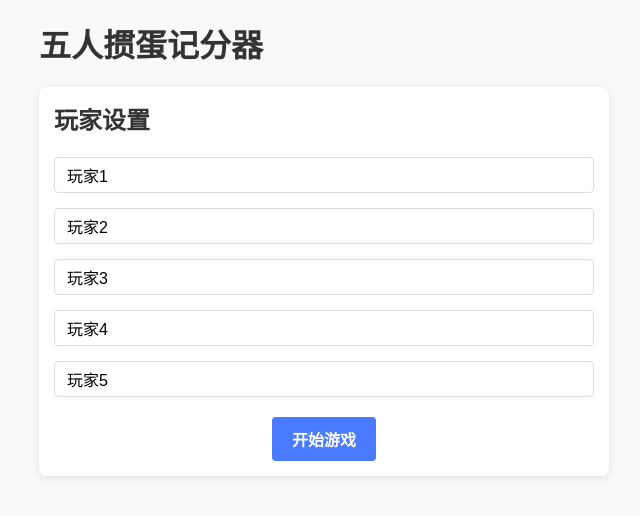
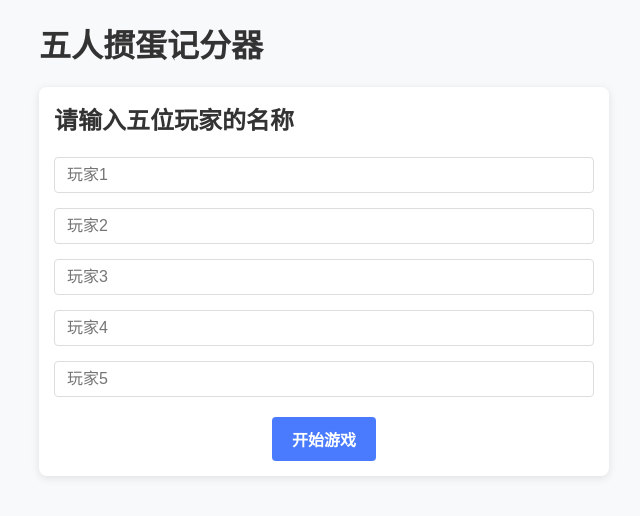
Before and after one commit to zouyu9631/FivePlayersGuandanScore, a Vue app: page / in a window 1280 px wide. Shown: the top 516 px of the page, without its empty margins (316-956 px from the left). Built offline with nearby package versions, Linux system fonts and the light colour scheme.

Commit message:
refine PlayerSetup

```diff
--- a/src/components/PlayerSetup.vue
+++ b/src/components/PlayerSetup.vue
@@ -2,7 +2,7 @@
   <div class="container">
     <h1>五人掼蛋记分器</h1>
     <div class="card">
-      <h2>玩家设置</h2>
+      <h2>请输入五位玩家的名称</h2>
       <div class="players-container">
         <div v-for="(player, index) in players" :key="index" class="player-input">
           <input
@@ -11,6 +11,8 @@
             :placeholder="`玩家${index + 1}`"
             maxlength="8"
             @blur="validateName(index)"
+            @focus="onFocus(index)"
+            :class="{'default-name': isDefaultName(index)}"
           />
         </div>
       </div>
@@ -28,12 +30,23 @@ export default {
   emits: ['start-game'],
   setup(props, { emit }) {
     const players = ref([
-      { name: '玩家1', score: 0 },
-      { name: '玩家2', score: 0 },
-      { name: '玩家3', score: 0 },
-      { name: '玩家4', score: 0 },
-      { name: '玩家5', score: 0 }
+      { name: '', score: 0 },
+      { name: '', score: 0 },
+      { name: '', score: 0 },
+      { name: '', score: 0 },
+      { name: '', score: 0 }
     ]);
+
+    const isDefaultName = (index) => {
+      return !players.value[index].name || players.value[index].name === `玩家${index + 1}`;
+    };
+
+    const onFocus = (index) => {
+      // 当用户点击输入框时，确保内容为空，方便输入
+      if (players.value[index].name === `玩家${index + 1}`) {
+        players.value[index].name = '';
+      }
+    };
 
     const validateName = (index) => {
       // 检查空名字
@@ -67,7 +80,9 @@ export default {
     return {
       players,
       startGame,
-      validateName
+      validateName,
+      onFocus,
+      isDefaultName
     };
   }
 };
@@ -88,6 +103,7 @@ export default {
 .player-input input {
   flex: 1;
   width: 100%;
+  color: #000; /* 自定义输入的名字为黑色 */
 }
 
 .actions {
@@ -100,4 +116,8 @@ export default {
   padding: 10px 20px;
   font-size: 16px;
 }
+
+.default-name {
+  color: #999 !important; /* 使用灰色表示默认名称 */
+}
 </style>
```
